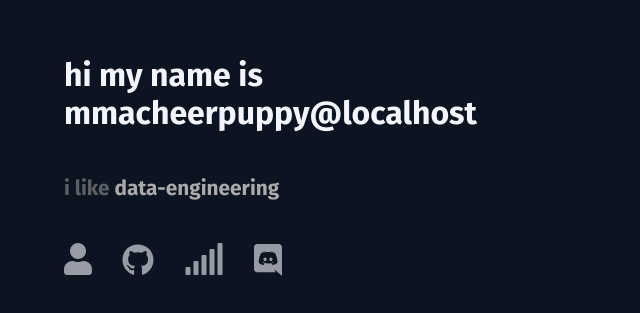
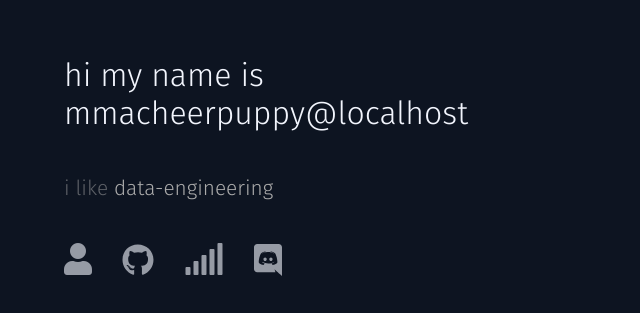
Before and after one commit to caldempsey/mmacheerpuppy.io, a React (Create React App) app: page / in a window 1280 px wide. Shown: the part 441-754 px from the top of the page, without its empty margins (0-640 px from the left). Built offline with nearby package versions, Linux system fonts and the light colour scheme; no server answers.

Commit message:
changed flexbox overflow

```diff
--- a/src/domain/root/views/styles.css
+++ b/src/domain/root/views/styles.css
@@ -5,12 +5,15 @@
 }
 
 .title {
+  font-weight: 300;
+
   font-size: 2rem;
   margin-bottom: 24px;
   word-wrap: break-word;
 }
 
 .subtitle {
+  font-weight: 300;
   font-size: 1.3rem;
   margin-bottom: 24px;
   color: #aaa;
```
